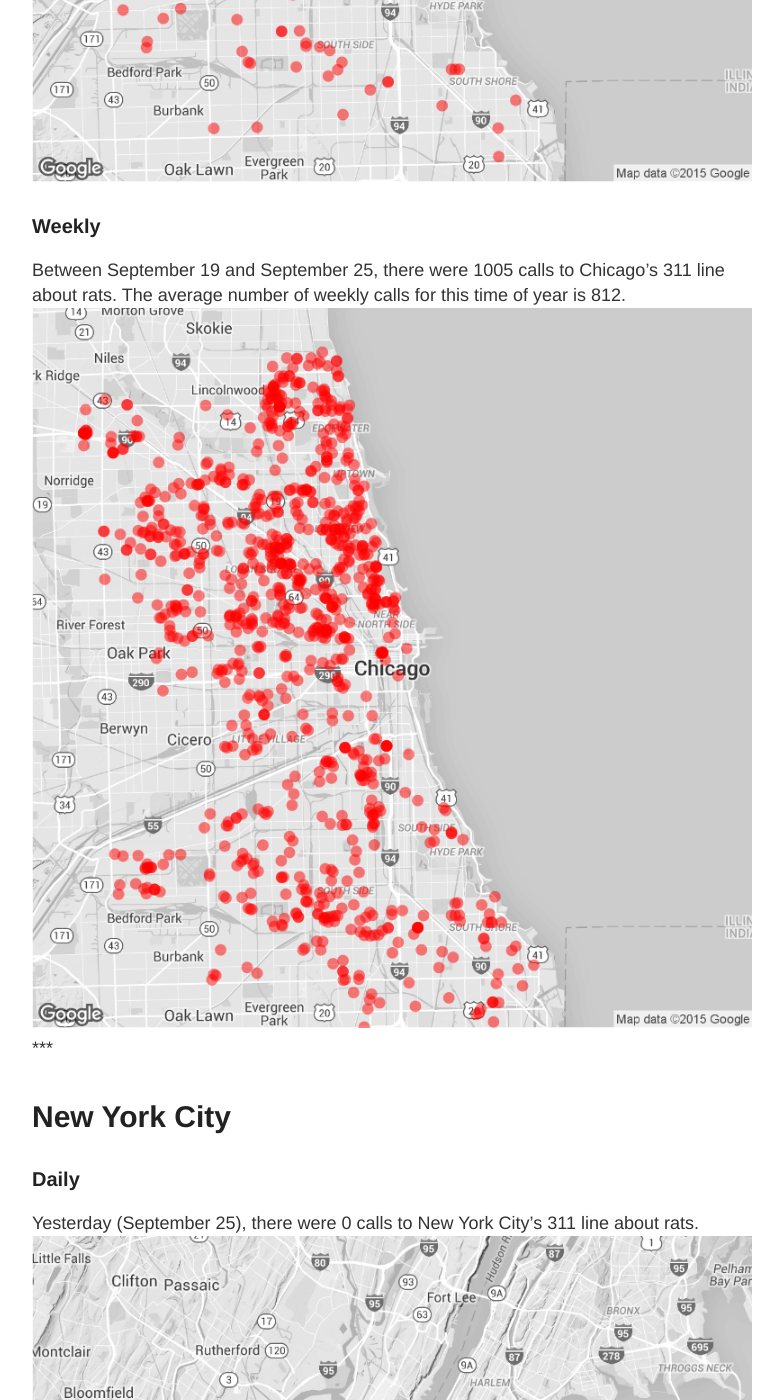
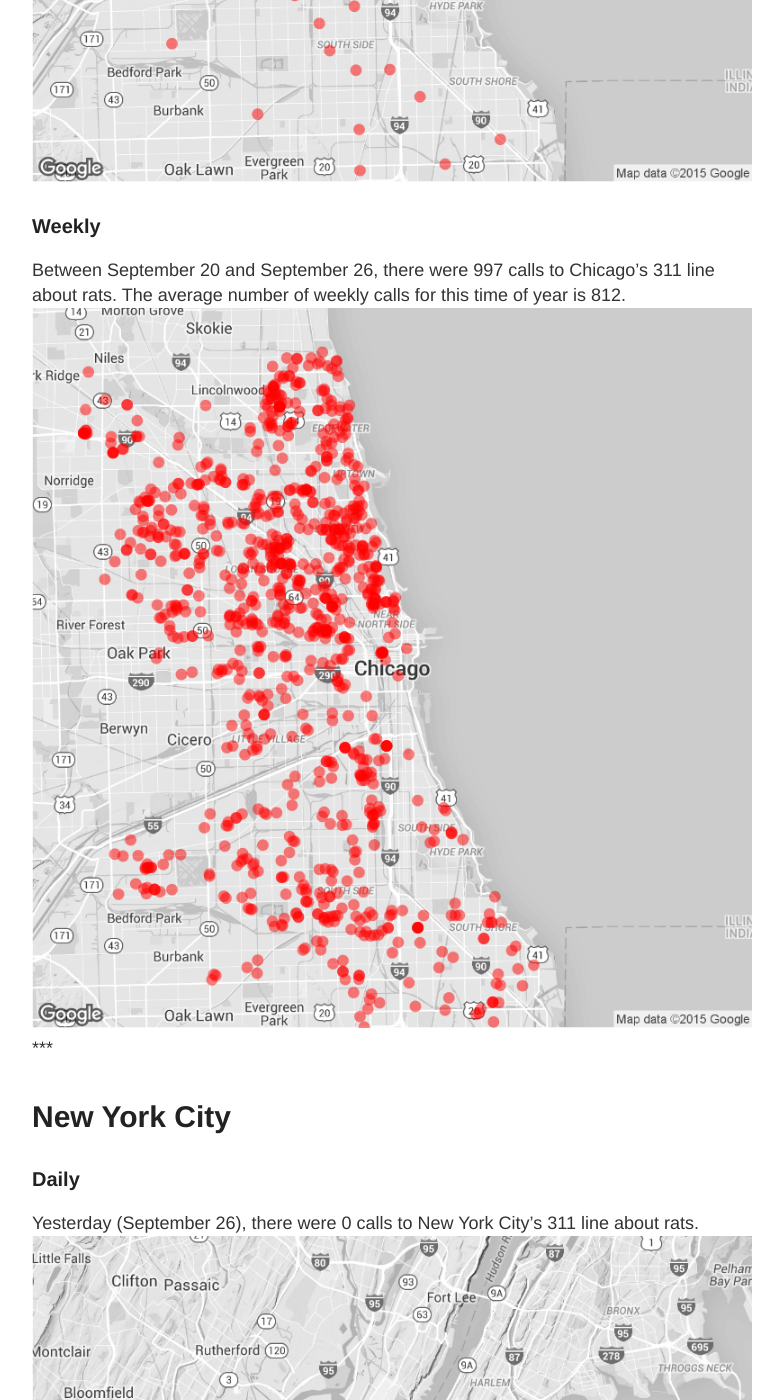
Before and after one commit to DanielHadley/ratmaps, a Jekyll site: the page built from daily.md, in a window 1280 px wide and 1400 px high, scrolled down 1033 px. Shown: the whole window, without its empty margins (248-1031 px from the left). Built offline with Jekyll 4.4.1, drawn with Linux system fonts in a browser that asks for light colours; comment, search, counter and statistics services are not loaded; some of the changed text lies outside the part shown.

Commit message:
Daily Maps

```diff
--- a/daily.md
+++ b/daily.md
@@ -15,22 +15,22 @@
 
 ### Daily
 
-Yesterday (September 25), there were 159 calls to Chicago's 311 line about rats.
+Yesterday (September 26), there were 52 calls to Chicago's 311 line about rats.
 ![Chicago rat calls to 311 weekly map]({{ site.cityimages }}/daily/Chicago_Rat_Map_Daily.png)
 
 ### Weekly
-Between September 19 and September 25, there were 1005 calls to Chicago's 311 line about rats. The average number of weekly calls for this time of year is 812.
+Between September 20 and September 26, there were 997 calls to Chicago's 311 line about rats. The average number of weekly calls for this time of year is 812.
 ![Chicago rat calls to 311 weekly map]({{ site.cityimages }}/daily/Chicago_Rat_Map_Weekly.png)
 ***
 # New York City <a id="nyc"><a>
 
 ### Daily
 
-Yesterday (September 25), there were 0 calls to New York City's 311 line about rats.
+Yesterday (September 26), there were 0 calls to New York City's 311 line about rats.
 ![NYC rat calls to 311 weekly map]({{ site.cityimages }}/daily/NYC_Rat_Map_Daily.png)
 
 ### Weekly
-Between September 19 and September 25, there were 0 calls to New York City's 311 line about rats. The average number of weekly calls for this time of year is 249.
+Between September 20 and September 26, there were 0 calls to New York City's 311 line about rats. The average number of weekly calls for this time of year is 249.
 ![NYC rat calls to 311 weekly map]({{ site.cityimages }}/daily/NYC_Rat_Map_Weekly.png)
 
 Each red dot represents one call about a rat seen in that location. The dots are transparent, so multiple calls from one location will be seen as a solid dot. The usual caveats apply: more calls do not necessarily mean that there are more rats in that location than other parts of the city. A cluster of dots could indicate that one resident is unusually vocal about rodents in his or her neighborhood. Also, more densely populated neighborhoods tend to make more calls to 311.
```
Also changed, not shown: images/pages/daily/Chicago_Rat_Map_Daily.png, images/pages/daily/Chicago_Rat_Map_Weekly.png, images/pages/daily/NYC_Rat_Map_Daily.png, images/pages/daily/NYC_Rat_Map_Weekly.png.
